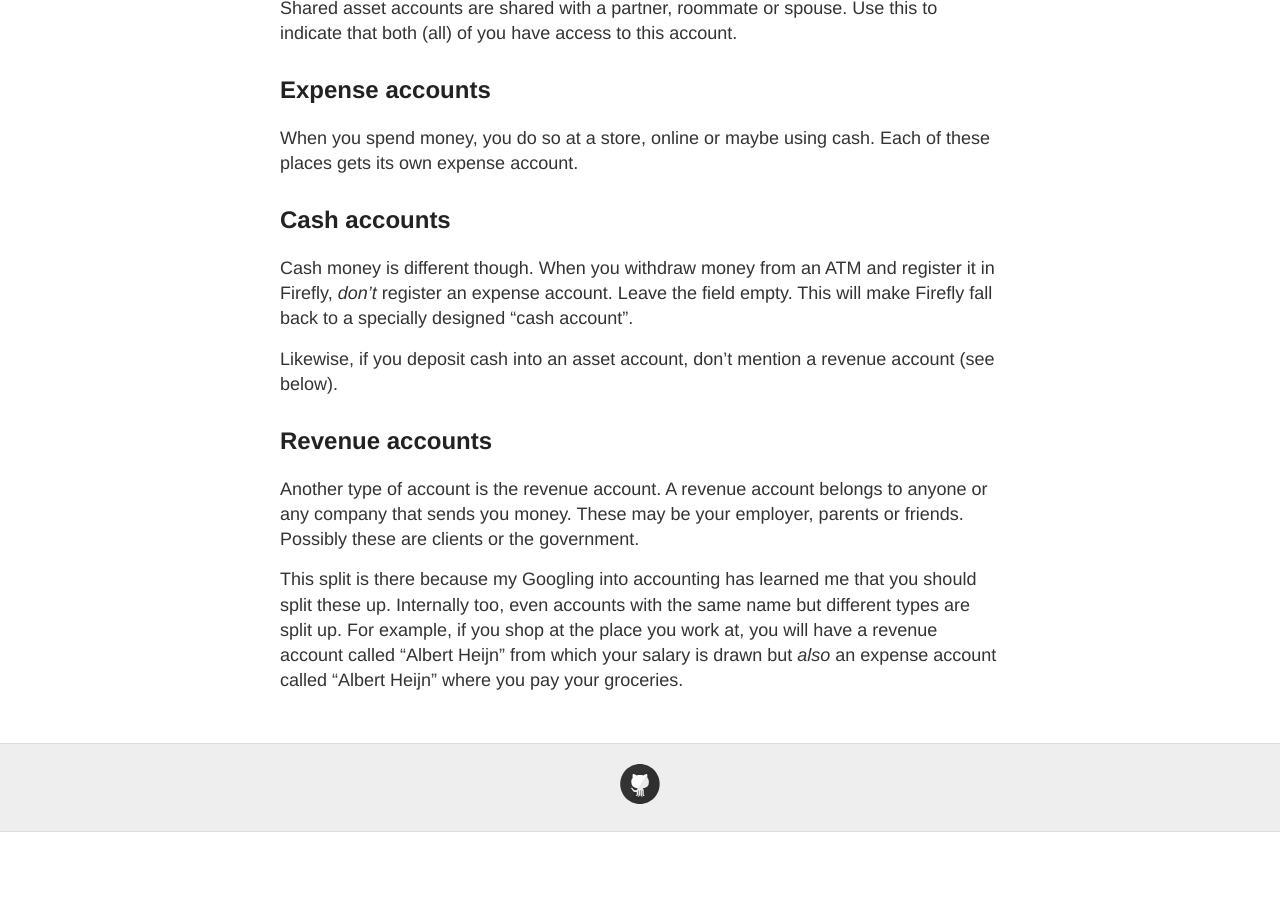
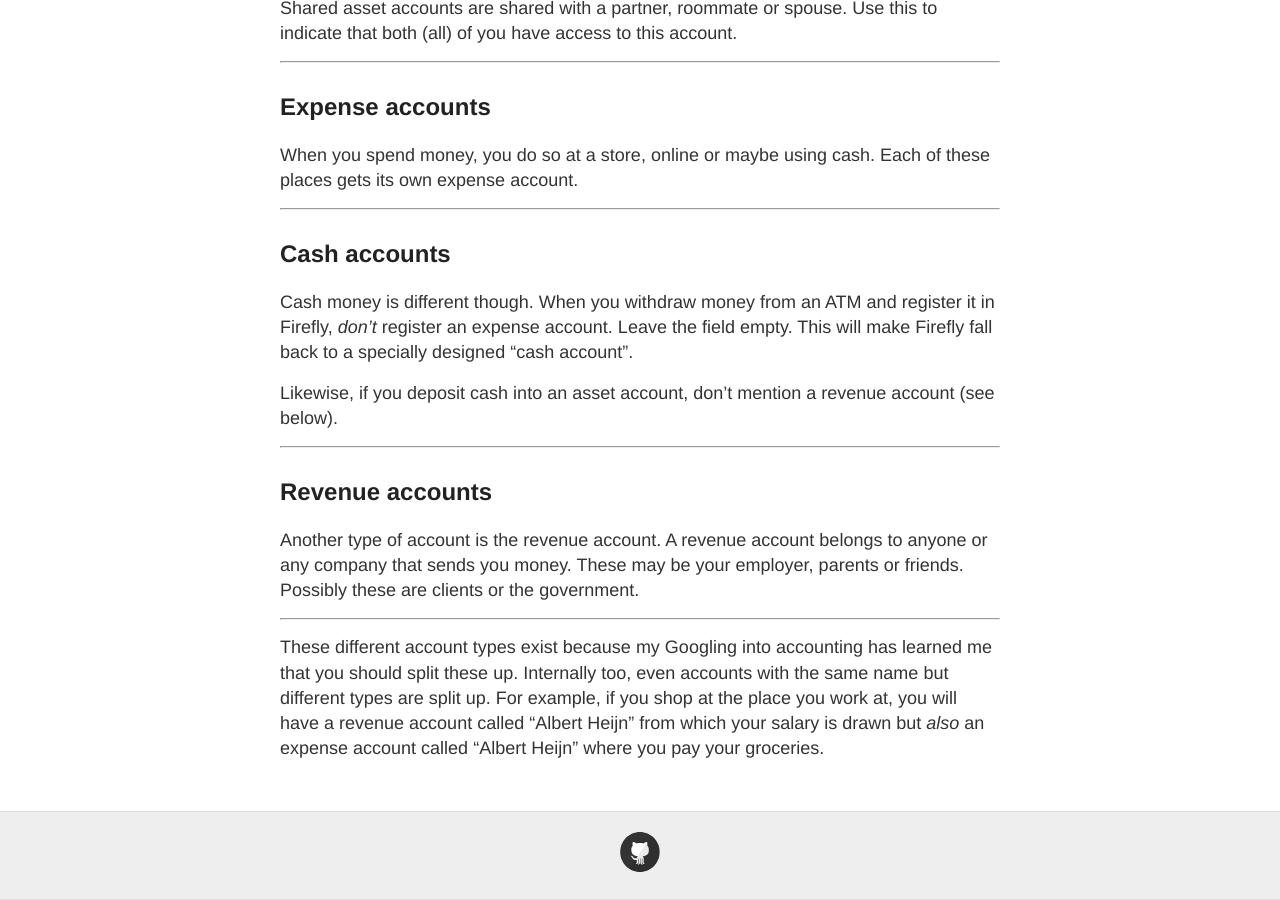
Before and after one commit to firefly-iii/firefly-iii.org, a Jekyll site: the page built from fug-accounts.md, in a window 1280 px wide and 900 px high, scrolled down 716 px. Built offline with Jekyll 4.4.1, drawn with Linux system fonts in a browser that asks for light colours; before the commit the page ends 1548 px from its top, so only the background shows below that.

Commit message:
Not sure if this will work/

```diff
--- a/fug-accounts.md
+++ b/fug-accounts.md
@@ -18,16 +18,23 @@ This is the default kind of asset account.
 ### Shared asset accounts
 Shared asset accounts are shared with a partner, roommate or spouse. Use this to indicate that both (all) of you have access to this account.
 
+<hr>
+
 ## Expense accounts
 When you spend money, you do so at a store, online or maybe using cash. Each of these places gets its own expense account.
+
+<hr>
 
 ## Cash accounts
 Cash money is different though. When you withdraw money from an ATM and register it in Firefly, _don't_ register an expense account. Leave the field empty. This will make Firefly fall back to a specially designed "cash account".
 
 Likewise, if you deposit cash into an asset account, don't mention a revenue account (see below).
 
+<hr>
+
 ## Revenue accounts
 Another type of account is the revenue account. A revenue account belongs to anyone or any company that sends you money. These may be your employer, parents or friends. Possibly these are clients or the government.
 
+<hr>
 
-This split is there because my Googling into accounting has learned me that you should split these up. Internally too, even accounts with the same name but different types are split up. For example, if you shop at the place you work at, you will have a revenue account called "Albert Heijn" from which your salary is drawn but _also_ an expense account called "Albert Heijn" where you pay your groceries.
+These different account types exist because my Googling into accounting has learned me that you should split these up. Internally too, even accounts with the same name but different types are split up. For example, if you shop at the place you work at, you will have a revenue account called "Albert Heijn" from which your salary is drawn but _also_ an expense account called "Albert Heijn" where you pay your groceries.
```
